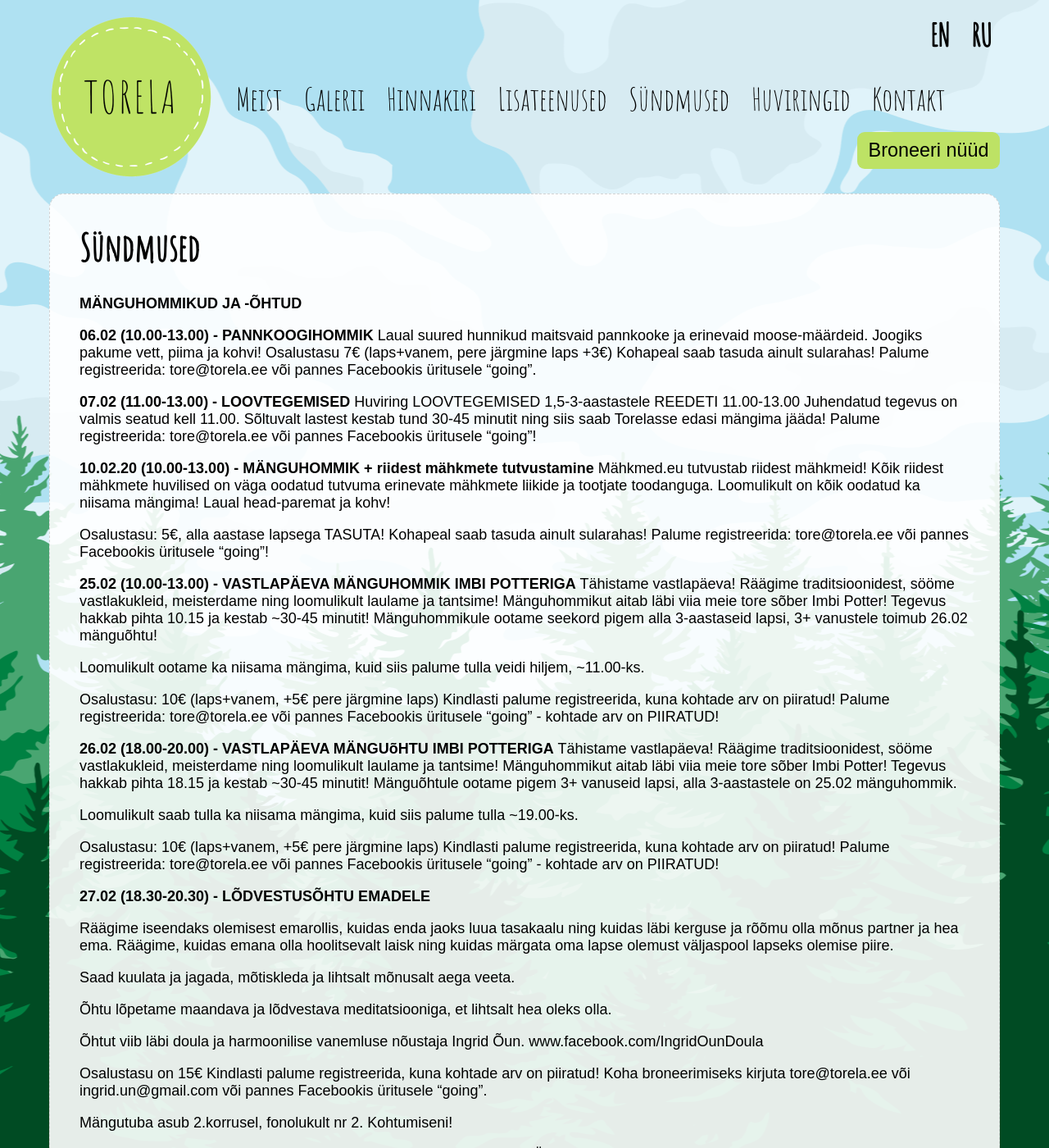
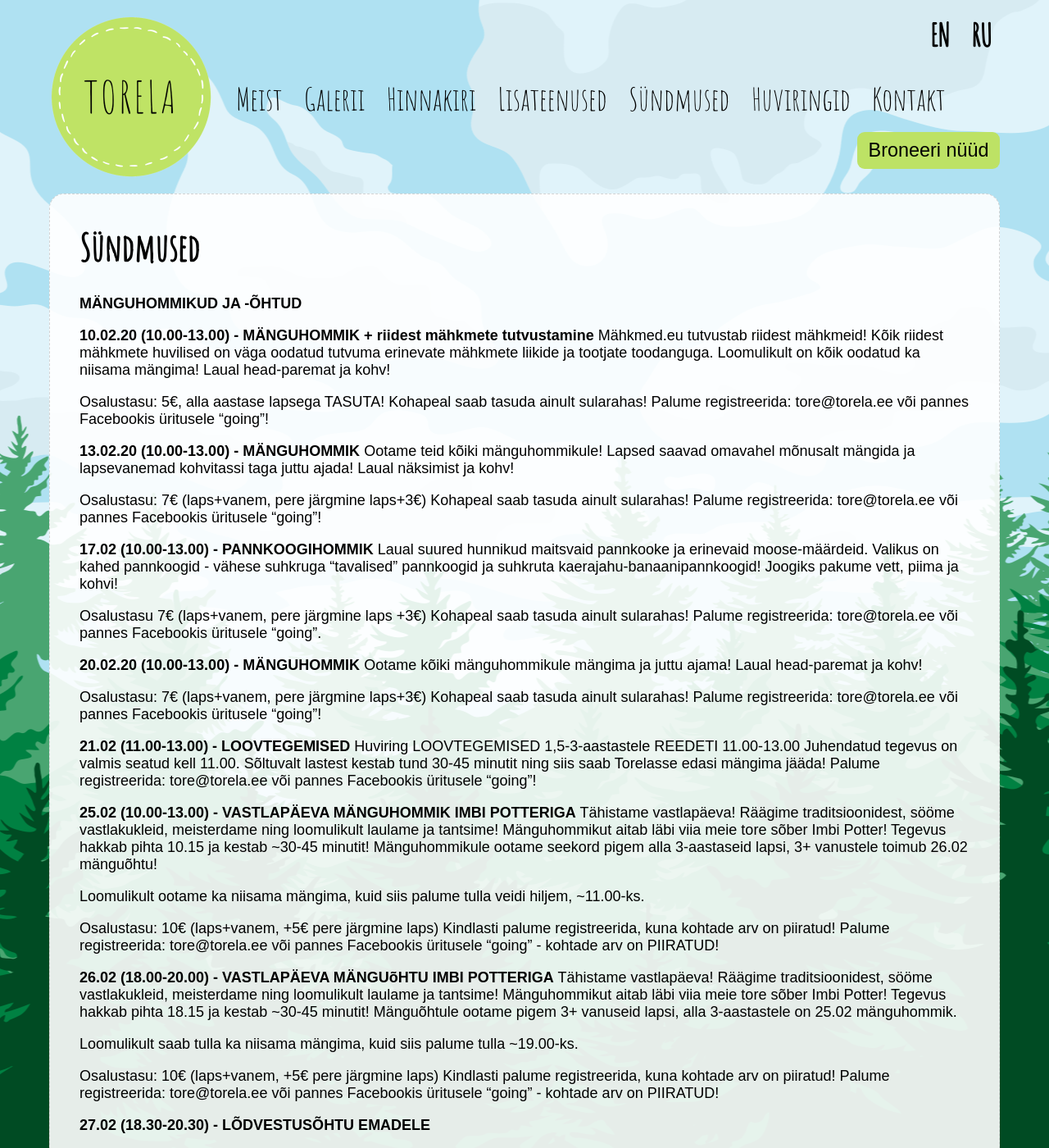
Before and after one commit to mypsik/torela, a Jekyll site: the page built from syndmused/index.md, in a window 1280 px wide and 1400 px high. Shown: the whole window at 82% size. Built offline with Jekyll 4.4.1, drawn with Linux system fonts in a browser that asks for light colours.

Commit message:
Update index.md

```diff
--- a/syndmused/index.md
+++ b/syndmused/index.md
@@ -9,23 +9,6 @@ ru: /ru/events/
 
 **MÄNGUHOMMIKUD JA -ÕHTUD**
 
-
-**06.02 (10.00-13.00) - PANNKOOGIHOMMIK**
-Laual suured hunnikud maitsvaid pannkooke ja erinevaid moose-määrdeid.
-Joogiks pakume vett, piima ja kohvi!
-Osalustasu 7€ (laps+vanem, pere järgmine laps +3€)
-Kohapeal saab tasuda ainult sularahas!
-Palume registreerida: tore@torela.ee või pannes Facebookis üritusele "going".
-
-**07.02 (11.00-13.00) - LOOVTEGEMISED**
-Huviring LOOVTEGEMISED
-1,5-3-aastastele
-REEDETI
-11.00-13.00
-Juhendatud tegevus on valmis seatud kell 11.00. Sõltuvalt lastest kestab tund 30-45 minutit ning siis saab Torelasse edasi mängima jääda!
-Palume registreerida: tore@torela.ee või pannes Facebookis üritusele "going"!
-
-
 **10.02.20 (10.00-13.00) - MÄNGUHOMMIK + riidest mähkmete tutvustamine**
 Mähkmed.eu tutvustab riidest mähkmeid! Kõik riidest mähkmete huvilised on väga oodatud tutvuma erinevate mähkmete liikide ja tootjate toodanguga.
 Loomulikult on kõik oodatud ka niisama mängima!
@@ -33,6 +16,42 @@ Laual head-paremat ja kohv!
 
 Osalustasu: 5€, alla aastase lapsega TASUTA!
 Kohapeal saab tasuda ainult sularahas!
+Palume registreerida: tore@torela.ee või pannes Facebookis üritusele "going"!
+
+
+**13.02.20 (10.00-13.00) - MÄNGUHOMMIK**
+Ootame teid kõiki mänguhommikule! Lapsed saavad omavahel mõnusalt mängida ja lapsevanemad kohvitassi taga juttu ajada!
+Laual näksimist ja kohv!
+
+Osalustasu: 7€ (laps+vanem, pere järgmine laps+3€)
+Kohapeal saab tasuda ainult sularahas!
+Palume registreerida: tore@torela.ee või pannes Facebookis üritusele "going"!
+
+
+**17.02 (10.00-13.00) - PANNKOOGIHOMMIK**
+Laual suured hunnikud maitsvaid pannkooke ja erinevaid moose-määrdeid. Valikus on kahed pannkoogid - vähese suhkruga "tavalised" pannkoogid ja suhkruta kaerajahu-banaanipannkoogid!
+Joogiks pakume vett, piima ja kohvi!
+
+Osalustasu 7€ (laps+vanem, pere järgmine laps +3€)
+Kohapeal saab tasuda ainult sularahas!
+Palume registreerida: tore@torela.ee või pannes Facebookis üritusele "going".
+
+
+**20.02.20 (10.00-13.00) - MÄNGUHOMMIK**
+Ootame kõiki mänguhommikule mängima ja juttu ajama!
+Laual head-paremat ja kohv!
+
+Osalustasu: 7€ (laps+vanem, pere järgmine laps+3€)
+Kohapeal saab tasuda ainult sularahas!
+Palume registreerida: tore@torela.ee või pannes Facebookis üritusele "going"!
+
+
+**21.02 (11.00-13.00) - LOOVTEGEMISED**
+Huviring LOOVTEGEMISED
+1,5-3-aastastele
+REEDETI
+11.00-13.00
+Juhendatud tegevus on valmis seatud kell 11.00. Sõltuvalt lastest kestab tund 30-45 minutit ning siis saab Torelasse edasi mängima jääda!
 Palume registreerida: tore@torela.ee või pannes Facebookis üritusele "going"!
 
 
```
